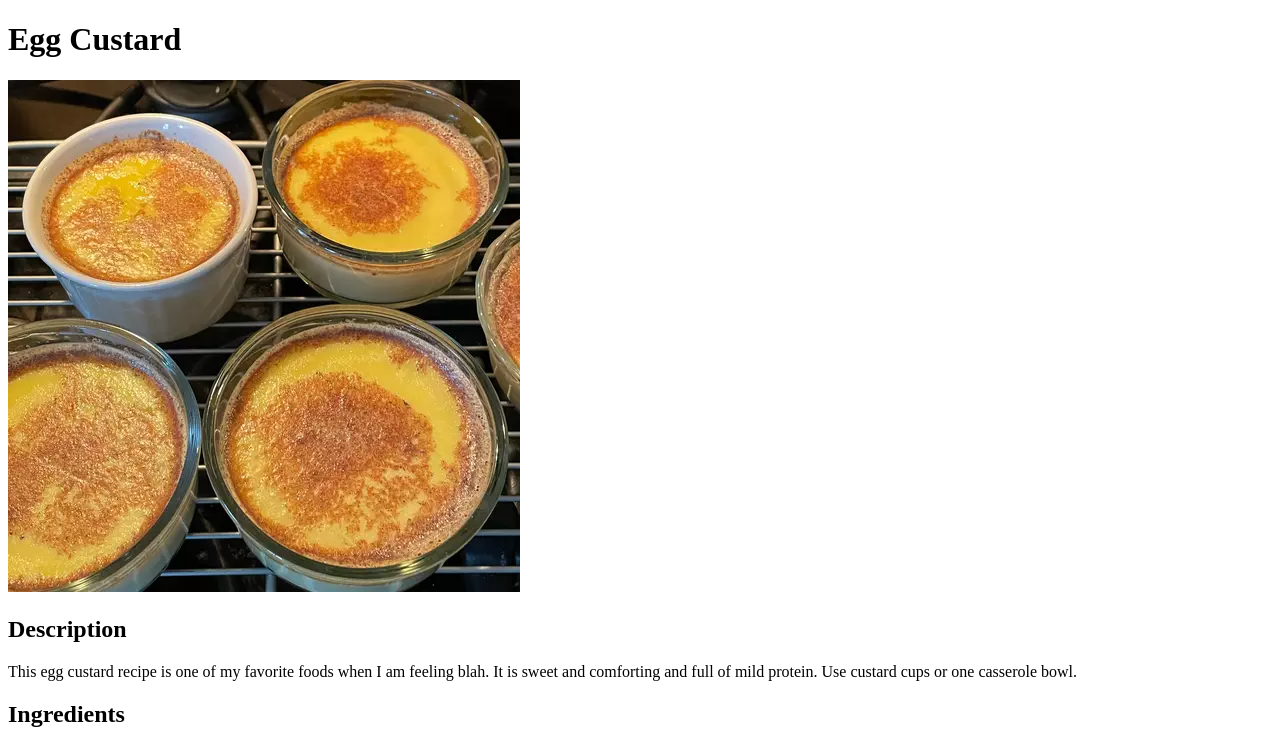
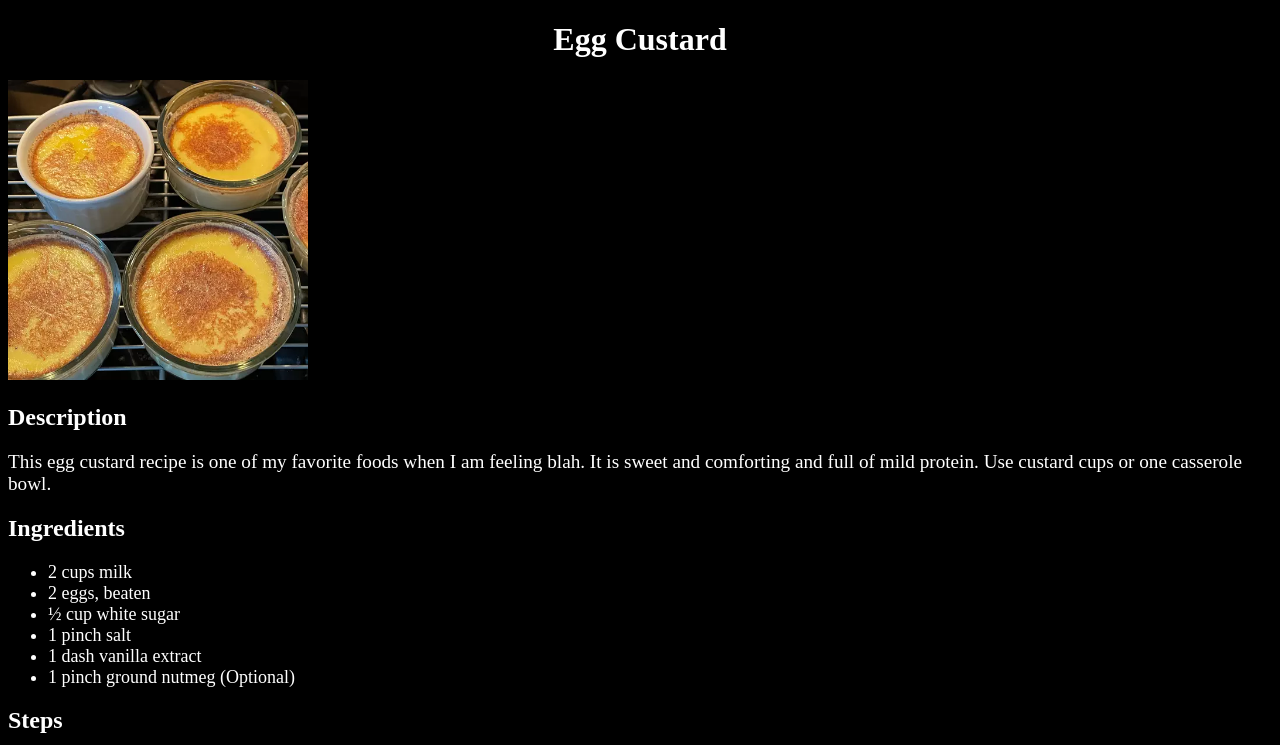
Before and after one commit to ChoubeyAkshat/git_test, a plain HTML site: page recipes/custard.html in a window 1280 px wide. Shown: the top 745 px of the page. Drawn offline with Linux system fonts and the light colour scheme.

Commit message:
added styles

```diff
--- a/recipes/custard.html
+++ b/recipes/custard.html
@@ -4,6 +4,7 @@
     <meta charset="UTF-8">
     <meta http-equiv="X-UA-Compatible" content="IE=edge">
     <meta name="viewport" content="width=device-width, initial-scale=1.0">
+    <link rel="stylesheet" href="../styles.css">
     <title>Egg Recipes</title>
 </head>
 <body>
--- /dev/null
+++ b/styles.css
@@ -0,0 +1,21 @@
+p {
+    font-size: larger;
+}
+
+h1 {
+    text-align: center;
+}
+
+img {
+    height: 300px;
+    width: 300px;
+}
+
+li {
+    font-size: large;
+}
+
+body {
+    background-color: black;
+    color: white;
+}
```
Also changed, not shown: index.html (+1 -0 lines), recipes/fried_rice.html (+1 -0 lines), recipes/pepper.html (+1 -0 lines), recipes/sandwich.html (+1 -0 lines).
